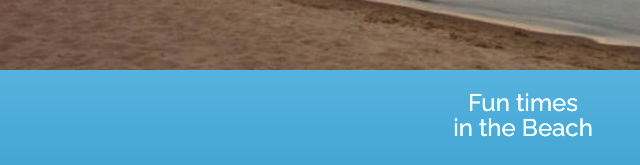
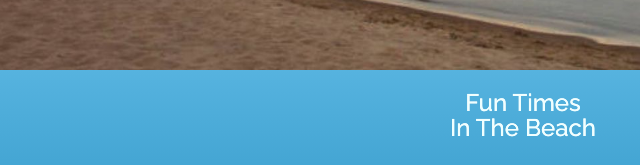
Before and after one commit to AndrewJamesBarker/hometown-tourism, a plain HTML site: page index.html in a window 1280 px wide. Shown: the part 410-575 px from the top of the page, 117-757 px from the left. Drawn offline with Linux system fonts and the light colour scheme.

Commit message:
Update index.html

```diff
--- a/index.html
+++ b/index.html
@@ -21,7 +21,7 @@
 
 
         <div class="container">
-            <h2 class="act-head">Fun times<br>in the Beach</h3>
+            <h2 class="act-head">Fun Times<br>In The Beach</h3>
             <div id="activities">
                 <div class="act-width">
                         <img src="images/food.jpeg">
```
